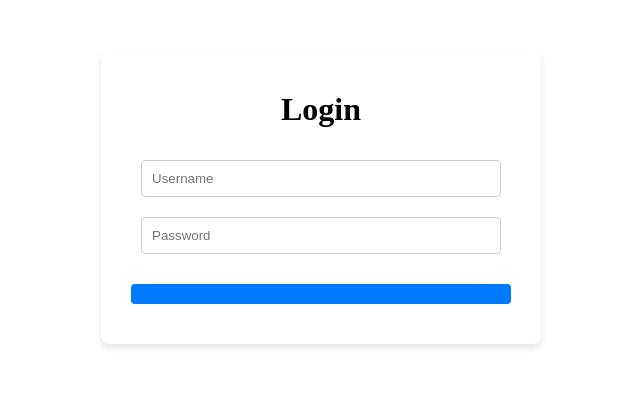
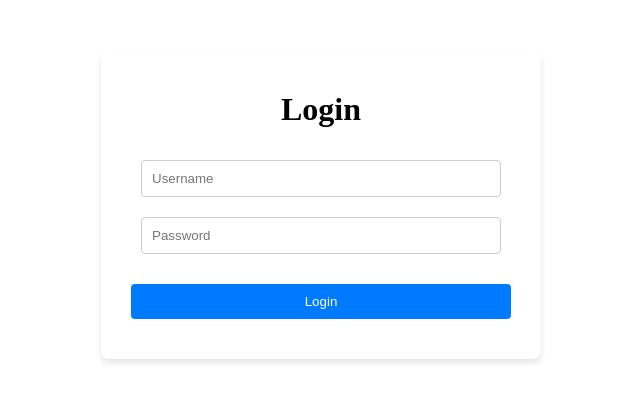
Before and after one commit to Hemant2A2/BattleForces, a React (Vite) app in the folder frontend/: page /login in a window 1280 px wide. Shown: the top 402 px of the page, without its empty margins (319-959 px from the left). Built offline with nearby package versions, Linux system fonts and the light colour scheme.

Commit message:
login button corrected

```diff
--- a/frontend/src/pages/Login.jsx
+++ b/frontend/src/pages/Login.jsx
@@ -40,7 +40,7 @@ return (
             placeholder="Password"
         />
         <button className="login-button" type="submit">
-            {Login}
+            {"Login"}
         </button>
     </form>
 );
```
